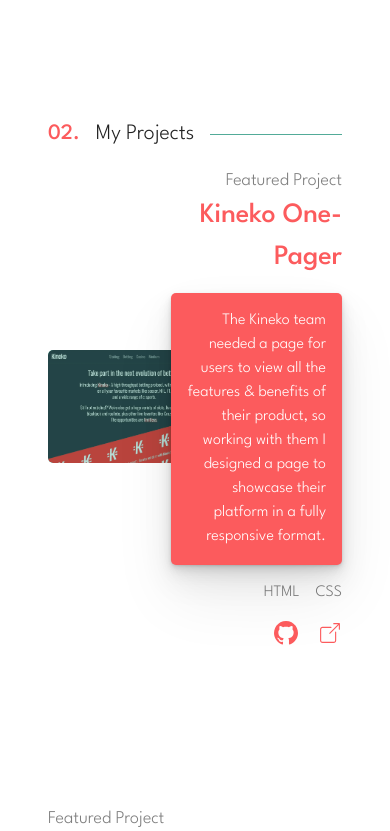
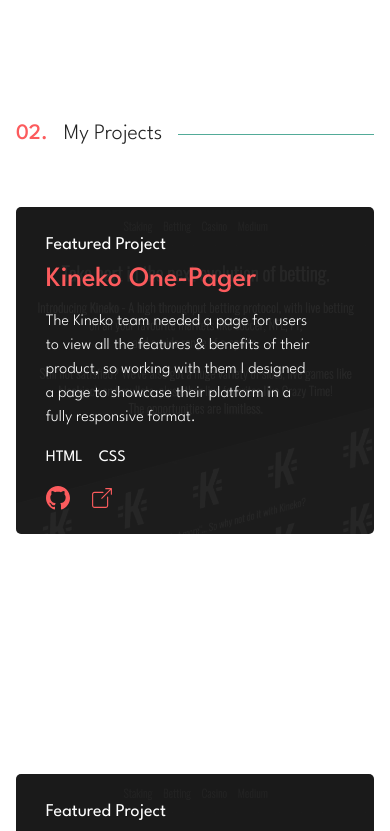
Before and after one commit to Keane54/portfolio-website, a Next.js app: page / in a window 390 px wide. Shown: the part 1662-2493 px from the top of the page. Built offline with nearby package versions, Linux system fonts and the light colour scheme.

Commit message:
Add mobile styling for project section

```diff
--- a/components/my-work/Featured.js
+++ b/components/my-work/Featured.js
@@ -10,6 +10,8 @@
 
 const Featured = ( { props, imgLeft }) => {
 
+    const theme = useTheme()
+
     const {title, href, desc, technologies, img, links} = props
 
     return (
@@ -20,7 +22,10 @@
             width: '100%',
             height: 'fit-content',
             mb: 20,
-            alignItems: 'center'
+            alignItems: 'center',
+            '@media (max-width: 900px)': {
+                py: 5
+            }
         }}>
 
             <ProjectImage src={img} href={links.website.url} imgLeft={imgLeft} />
@@ -29,9 +34,25 @@
                 gridColumn: imgLeft ? '6 / -1' : '1 / 8',
                 gridRow: '1 / 2',
                 textAlign: imgLeft ? 'right' : 'left',
+                '@media (max-width: 900px)': {
+                    gridColumn: '2 / 11',
+                    position: 'relative',
+                    textAlign: 'left',
+                    pointerEvents: 'none',
+                    py: 3
+                }
             }}>
-                <Box>
-                    <Typography sx={{color: '#7e7e7e', fontSize: 18}}>
+                <Box sx={{'@media (max-width: 900px)': {
+                        pointerEvents: 'auto'
+                    }}}>
+                    <Typography sx={{
+                        color: '#7e7e7e',
+                        fontSize: 18,
+                        '@media (max-width: 900px)': {
+                            fontWeight: 400,
+                            color: 'white'
+                        }
+                    }}>
                         Featured Project
                     </Typography>
                     <ProjectTitle projectTitle={title} href={href}/>
--- a/components/my-work/ProjectDesc.js
+++ b/components/my-work/ProjectDesc.js
@@ -13,7 +13,12 @@
             mb: 2,
             color: 'white',
             boxShadow: 'rgba(0, 0, 0, 0.07) 0px 1px 2px, rgba(0, 0, 0, 0.07) 0px 2px 4px, rgba(0, 0, 0, 0.07) 0px 4px 8px, rgba(0, 0, 0, 0.07) 0px 8px 16px, rgba(0, 0, 0, 0.07) 0px 16px 32px, rgba(0, 0, 0, 0.07) 0px 32px 64px',
-            position: 'relative'
+            position: 'relative',
+            '@media (max-width: 900px)': {
+                backgroundColor: 'transparent',
+                p: 0,
+                boxShadow: 'none'
+            }
         }}>
             <Typography>
                 {desc}
--- a/components/my-work/ProjectImage.js
+++ b/components/my-work/ProjectImage.js
@@ -16,6 +16,12 @@
             borderRadius: '5px',
             alignItems: 'center',
             cursor: 'pointer',
+            '@media (max-width: 900px)': {
+                gridColumn: '1 / -1',
+                height: '100%',
+                backgroundColor: '#232323',
+                cursor: 'pointer'
+            },
             '& img': {
                 objectFit: 'cover',
                 maxWidth: '100%',
@@ -26,7 +32,22 @@
                 '&:hover': {
                     opacity: 0.9,
                     transform: 'scale(1.025)'
+                },
+                '@media (max-width: 900px)': {
+                    opacity: 0.25,
+                    height: '100%',
+                    width: 'auto',
+                    filter: 'grayscale(100%) contrast(1) brightness(20%)',
+                    '&:hover': {
+                        opacity: 0.5,
+                        transform: 'scale(1.05)',
+                        filter: 'grayscale(0%) contrast(1) brightness(20%)'
+                    }
                 }
+            },
+            '& a': {
+                width: '100%',
+                height: '100%'
             }
         }}>
             <a href={href} target="_blank" rel="noreferrer">
--- a/components/my-work/ProjectLinks.js
+++ b/components/my-work/ProjectLinks.js
@@ -11,6 +11,9 @@
             display: 'flex',
             justifyContent: imgLeft ? 'flex-end' : 'flex-start',
             gap: 2.5,
+            '@media (max-width: 900px)': {
+                justifyContent: 'flex-start'
+            },
             '& a': {
                 display: 'block',
                 textDecoration: 'none',
@@ -32,7 +35,10 @@
                             position: 'relative',
                             '&:hover': {
                                 backgroundColor: theme.palette.secondary.main,
-                                transform: 'scale(1.12)'
+                                transform: 'scale(1.12)',
+                                '@media (max-width: 900px)': {
+                                    backgroundColor: theme.palette.secondary.light,
+                                }
                             }
                         }} key={url}>
                             <a href={url} target="_blank" rel="noreferrer"
--- a/components/my-work/ProjectTitle.js
+++ b/components/my-work/ProjectTitle.js
@@ -10,6 +10,9 @@
             fontSize: 28,
             fontWeight: 500,
             mb: 1.8,
+            '@media (max-width: 900px)': {
+                mb: 1.2
+            },
             '& a': {
                 textDecoration: 'none',
                 cursor: 'pointer',
@@ -19,6 +22,13 @@
                 '&:hover': {
                     transform: 'scale(1.05)',
                     color: theme.palette.secondary.main
+                },
+                '@media (max-width: 900px)': {
+                    width: '100%',
+                    '&:hover': {
+                        transform: 'none',
+                        color: theme.palette.secondary.light
+                    }
                 }
             }
         }}>
--- a/components/my-work/Technologies.js
+++ b/components/my-work/Technologies.js
@@ -8,11 +8,16 @@
             gap: 2,
             color: '#7e7e7e',
             justifyContent: imgLeft ? 'flex-end' : 'flex-start',
-            mb: 2
+            mb: 2,
+            '@media (max-width: 900px)': {
+                justifyContent: 'flex-start',
+                color: 'white',
+                fontWeight: 500
+            }
         }}>
                 {technologies.map(tech => {
                     return (
-                        <Typography key={tech}>
+                        <Typography sx={{fontWeight: 400}} key={tech}>
                             {tech}
                         </Typography>
                     )
--- a/pages/index.js
+++ b/pages/index.js
@@ -117,8 +117,9 @@
             </Box>
           </Container>
 
-          <Container sx={{mt: isDesktop ? 25 : 15}}>
-            <Container>
+          {/* disableGutters needs to check opposite of isDesktop */}
+          <Container disableGutters={!isDesktop} sx={{mt: isDesktop ? 25 : 15}}>
+            <Container disableGutters={!isDesktop}>
               <SectionHeading text={"My Projects"} sectionNum={'02'}/>
 
               {
--- a/src/theme.js
+++ b/src/theme.js
@@ -9,6 +9,7 @@
       main: '#FC5B5D',
     },
     secondary: {
+      light: '#8fefda',
       main: '#52AB98',
     },
     error: {
```
